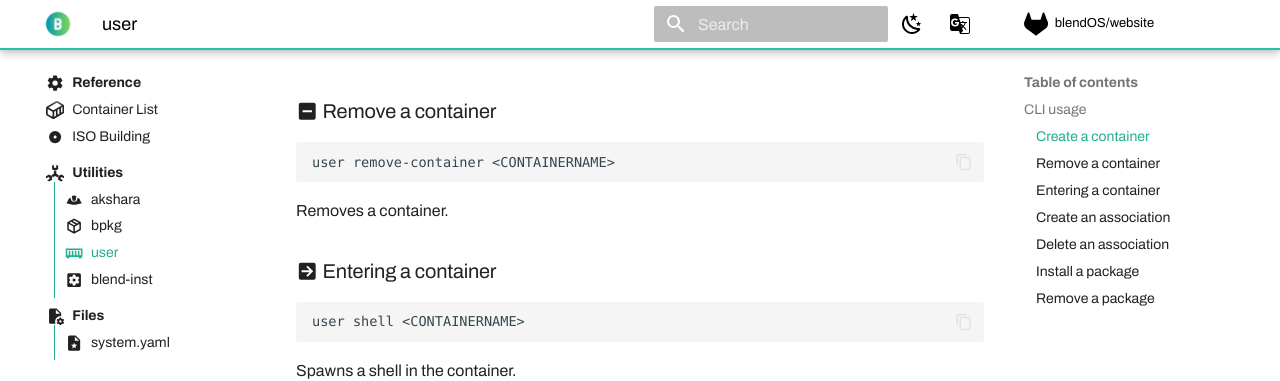
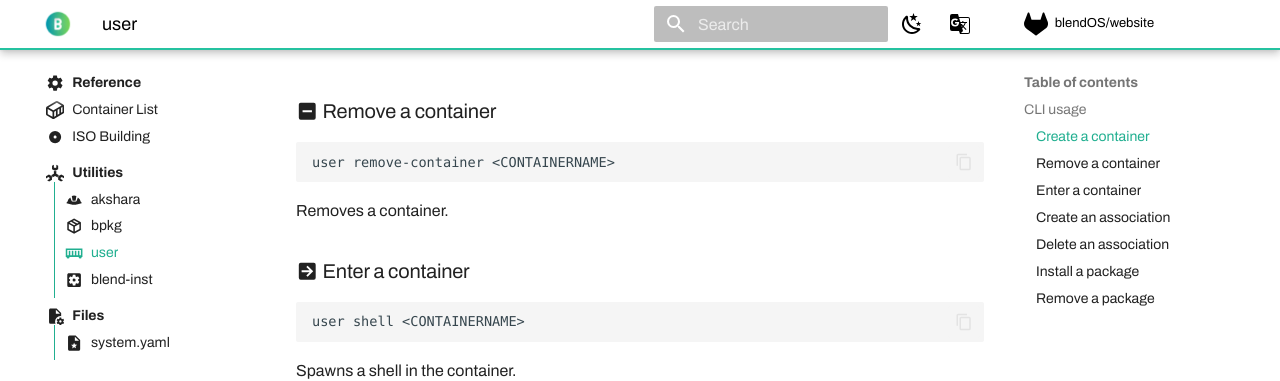
Before and after one commit to blend-os/website, an MkDocs documentation site: the page built from docs/reference/utils/user.md, in a window 1280 px wide and 900 px high, scrolled down 1286 px. Shown: the top 381 px of the window. Built offline with MkDocs 1.6.1 and Material for MkDocs 9.7.7, drawn with Linux system fonts in a browser that asks for light colours; some web fonts are replaced; plug-ins that fetch from the network failed and are left out.

Commit message:
fix: entering -> enter

````diff
--- a/docs/reference/utils/user.md
+++ b/docs/reference/utils/user.md
@@ -44,7 +44,7 @@ user remove-container <CONTAINERNAME>
 ```
 Removes a container.
 
-### :material-arrow-right-box: Entering a container
+### :material-arrow-right-box: Enter a container
 
 ```bash
 user shell <CONTAINERNAME>
````
